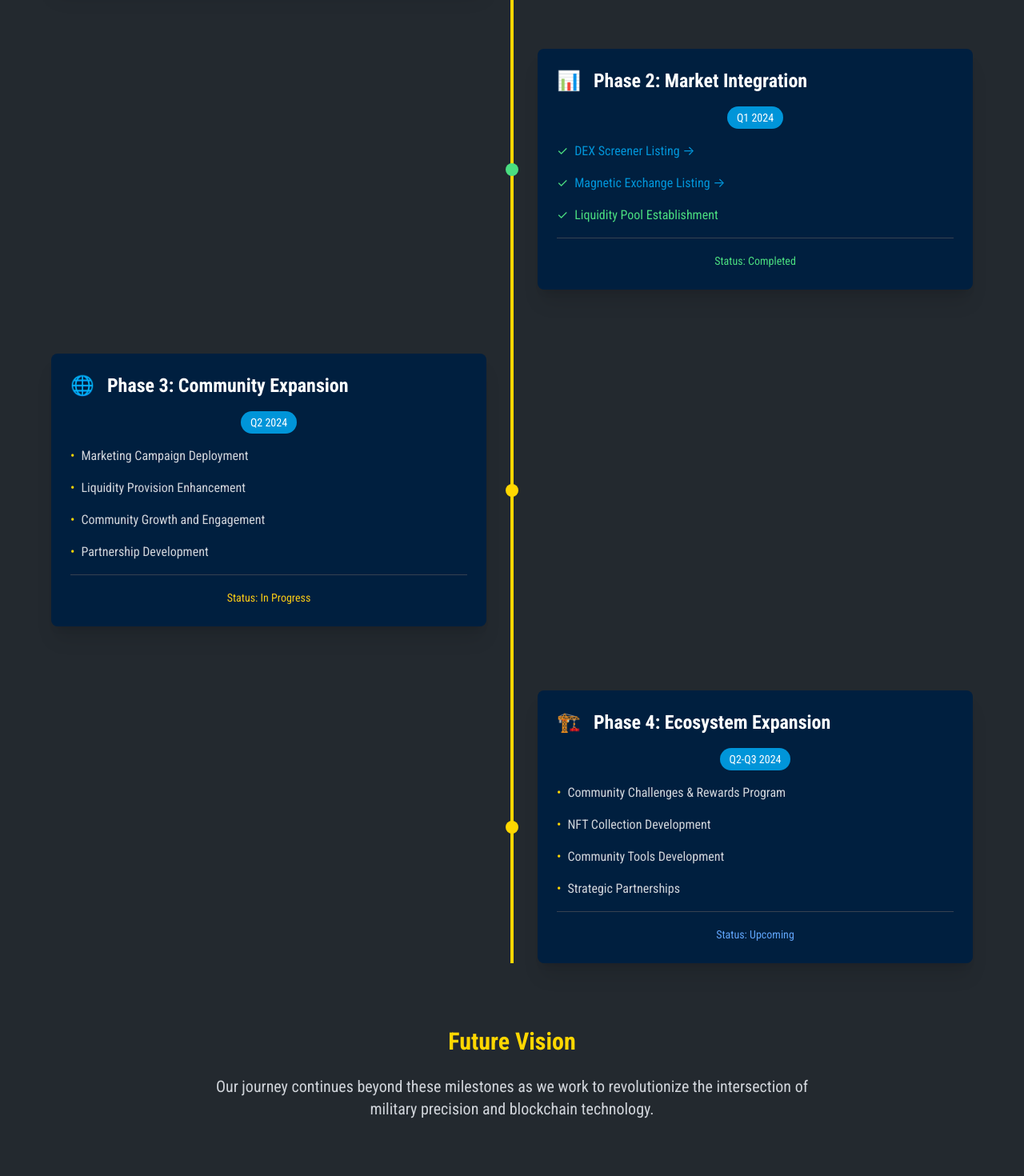
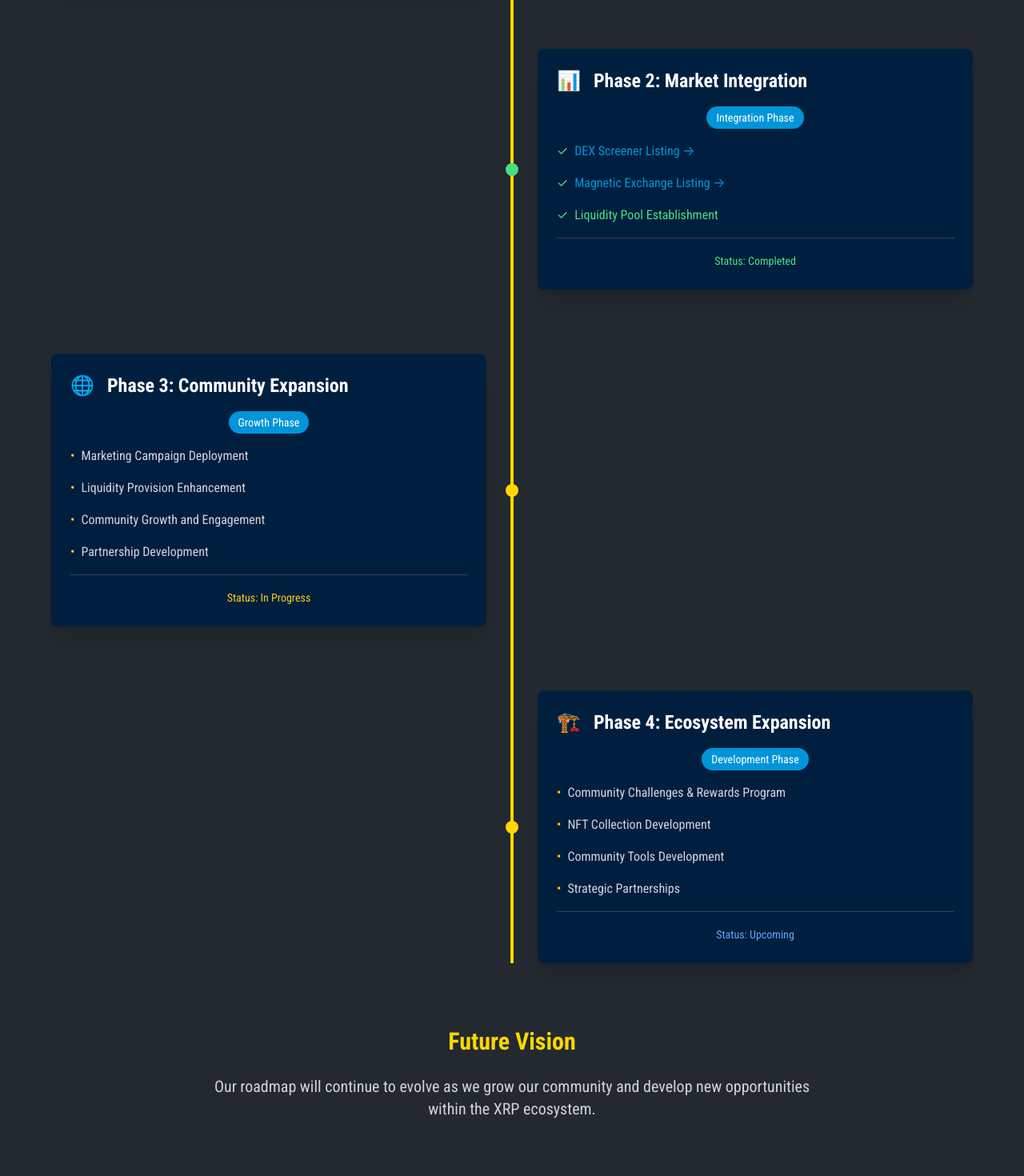
Before and after one commit to SOLXMR/navytest, a React (Create React App) app: page /roadmap in a window 1280 px wide. Shown: the part 680-2150 px from the top of the page at 80% size. Built offline with nearby package versions, Linux system fonts and the light colour scheme.

Commit message:
Update roadmap: remove dates and update text

```diff
--- a/src/pages/Roadmap.tsx
+++ b/src/pages/Roadmap.tsx
@@ -107,8 +107,7 @@ const Roadmap = () => {
             Future Vision
           </h2>
           <p className="text-lg sm:text-xl text-gray-300 max-w-[90vw] sm:max-w-3xl mx-auto break-words">
-            Our journey continues beyond these milestones as we work to revolutionize
-            the intersection of military precision and blockchain technology.
+            Our roadmap will continue to evolve as we grow our community and develop new opportunities within the XRP ecosystem.
           </p>
         </motion.div>
       </div>
@@ -120,7 +119,7 @@ const roadmapItems = [
   {
     phase: "Phase 1: Initial Launch",
     icon: "🚀",
-    timeline: "Q1 2024",
+    timeline: "Launch Phase",
     status: "Completed",
     milestones: [
       {
@@ -141,7 +140,7 @@ const roadmapItems = [
   {
     phase: "Phase 2: Market Integration",
     icon: "📊",
-    timeline: "Q1 2024",
+    timeline: "Integration Phase",
     status: "Completed",
     milestones: [
       {
@@ -163,7 +162,7 @@ const roadmapItems = [
   {
     phase: "Phase 3: Community Expansion",
     icon: "🌐",
-    timeline: "Q2 2024",
+    timeline: "Growth Phase",
     status: "In Progress",
     milestones: [
       {
@@ -187,7 +186,7 @@ const roadmapItems = [
   {
     phase: "Phase 4: Ecosystem Expansion",
     icon: "🏗️",
-    timeline: "Q2-Q3 2024",
+    timeline: "Development Phase",
     status: "Upcoming",
     milestones: [
       {
```
